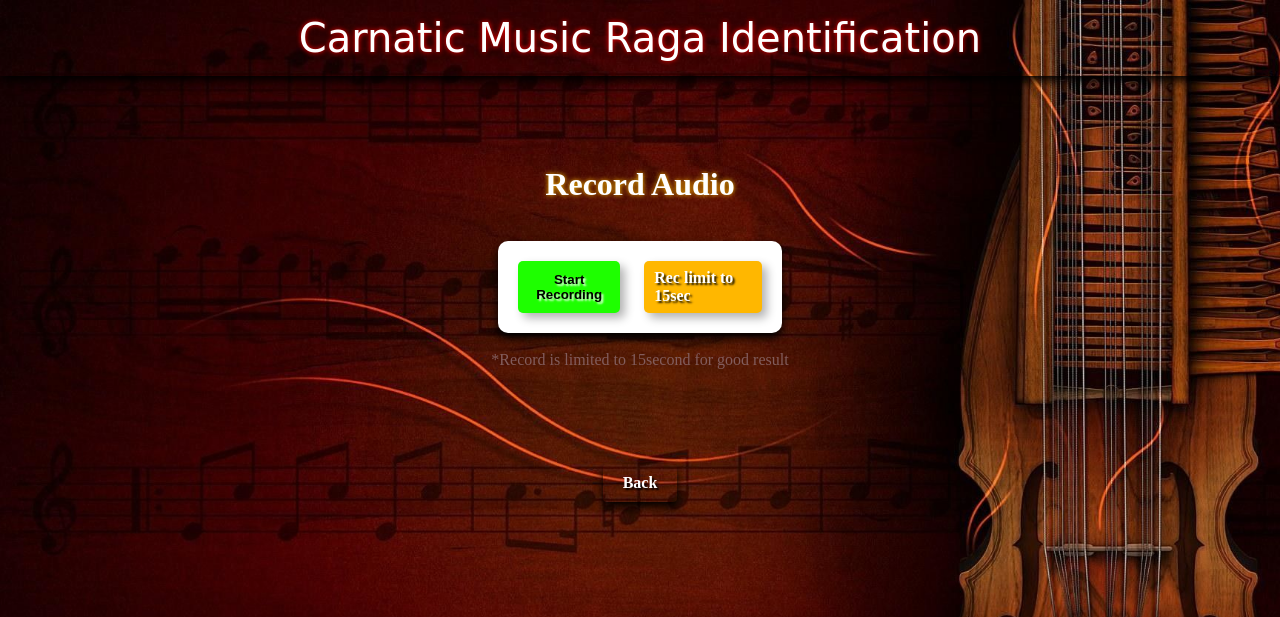
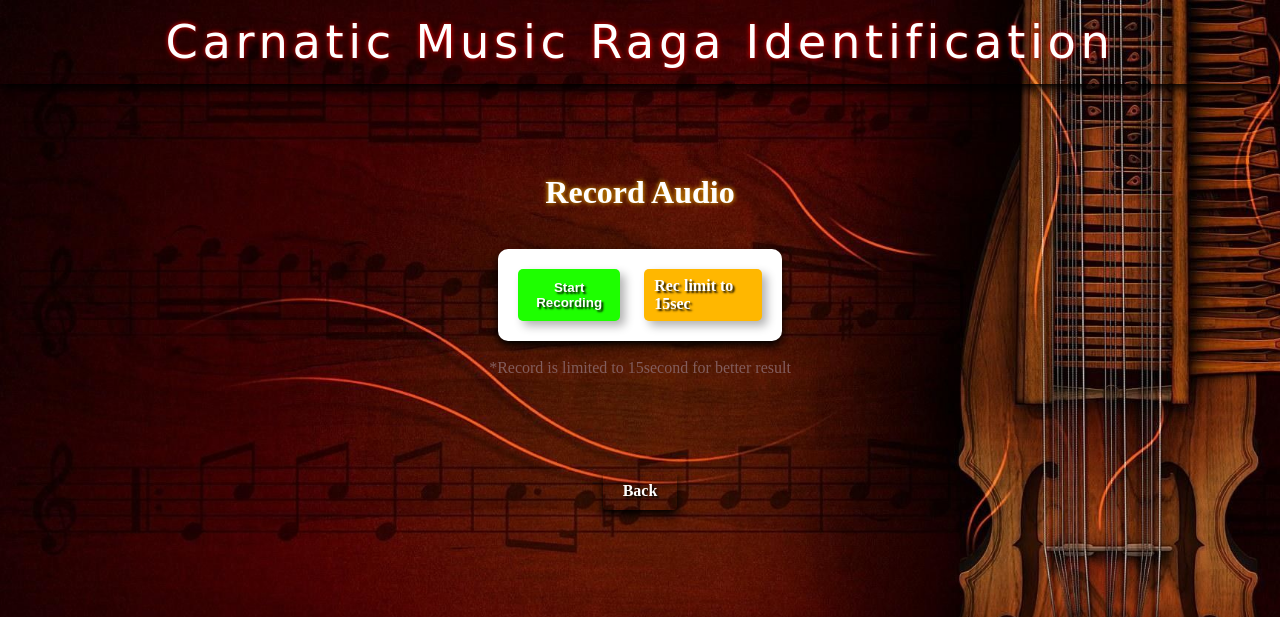
Before and after one commit to akhilraj9590/MAIN_PROJECT, a Django app: page /predictByRecord in a window 1280 px wide. Shown: the top 617 px of the page. Run offline with Django 3.2, Linux system fonts and the light colour scheme; parts of the project's set-up code (start-up, migrations or seed data) failed here and were passed over.

Commit message:
record function updated

```diff
--- a/DjangoImplementation/RagaIdentification/templates/recordAudio.html
+++ b/DjangoImplementation/RagaIdentification/templates/recordAudio.html
@@ -10,14 +10,14 @@
         display: flex;
         justify-content: center;
         align-items: center;
+        color: rgba(255, 255, 255);
+        padding: 15px 20px;
         text-shadow: 0 0 5px rgb(255, 0, 0);
-        color: #fff;
-        padding: 15px 20px;
         font-family: 'Brush Script MT', cursive;
-        font-size: 2.5rem;
+        font-size: 2.9rem;
         text-transform: none;
         box-shadow: 0 5px 10px rgba(0, 0, 0, 1);
-
+        letter-spacing: 0.1em;
       }
 
       /* Background styles */
@@ -149,14 +149,14 @@
       }
       .rec-btn {
         background-color: #1eff00;
-        color: #000000;
+        color: #ffffff;
         padding: 4px 10px;
         border: none;
         border-radius: 5px;
         cursor: pointer;
         font-weight: bold;
         box-shadow: 5px 5px 10px rgb(0, 0, 0,0.3);
-        text-shadow: 2px 2px 2px rgba(255, 255, 255, 0.9);
+        text-shadow: 2px 2px 2px rgba(0, 0, 0, 0.9);
 
       }
 
@@ -250,7 +250,7 @@
         <a id="stop-btn" name="stop-btn" style="text-decoration: none;" class="cancel-btn" href="{% url 'predictByRecord' %}">Rec limit to 15sec</a>
 
       </form>
-      <div id="limit"  style="text-align: center;color: #825d5d;">  <br> *Record is limited to 15second for good result</div>
+      <div id="limit"  style="text-align: center;color: #825d5d;">  <br> *Record is limited to 15second for better result</div>
 
       <h1><a href="{% url 'home' %}" class="button">Back</a></h1>
     {% endif %}
```
Also changed, not shown: DjangoImplementation/RagaIdentification/templates/error.html (+6 -5 lines), DjangoImplementation/RagaIdentification/templates/home.html (+8 -6 lines), DjangoImplementation/RagaIdentification/templates/uploadAudio.html (+3 -4 lines), 1 other file.
